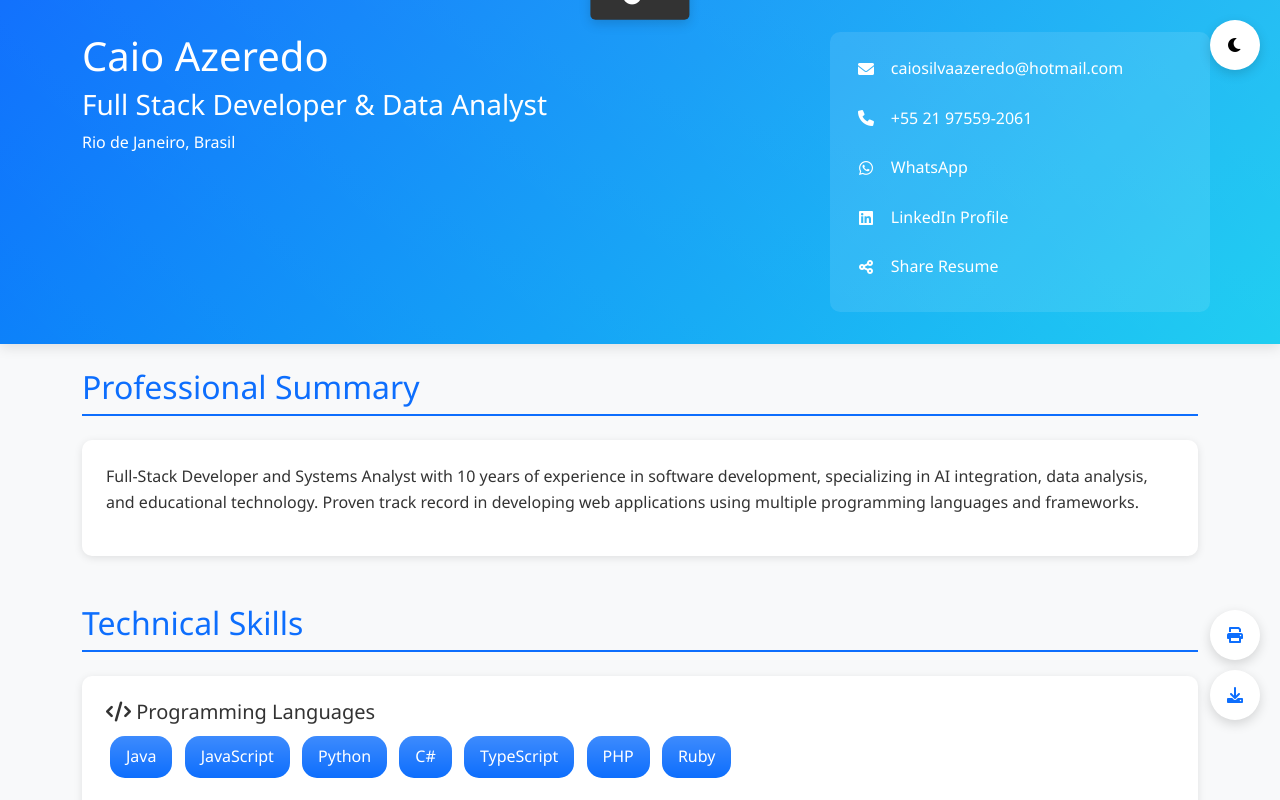
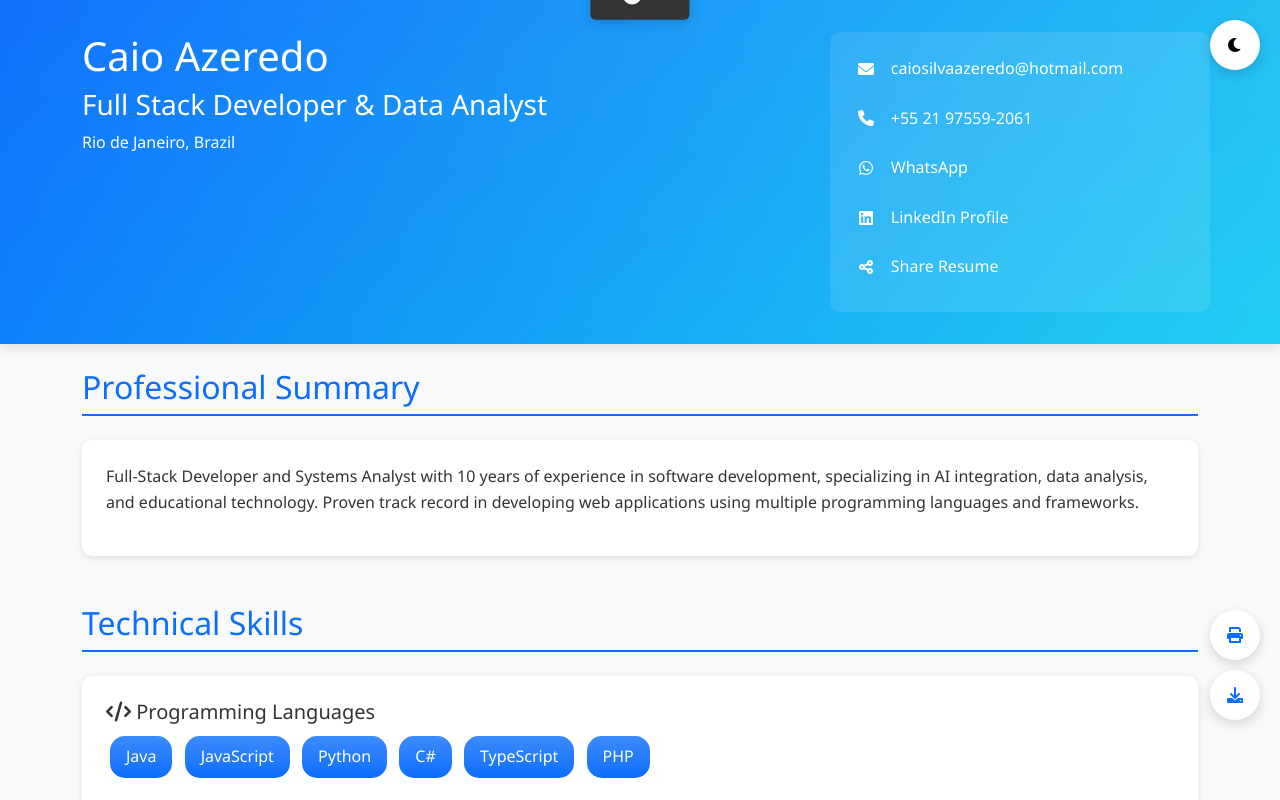
Before and after one commit to caiosazeredo/Resume-CaioAzeredo, a plain HTML site: page resume-page.html in a window 1280 px wide. Shown: the top 800 px of the page. Drawn offline with nearby package versions, Linux system fonts and the light colour scheme.

Commit message:
Update resume-page.html

```diff
--- a/resume-page.html
+++ b/resume-page.html
@@ -411,7 +411,7 @@
                 <div class="col-md-8">
                     <h1 class="animate__animated animate__fadeInDown">Caio Azeredo</h1>
                     <h3 class="animate__animated animate__fadeInLeft">Full Stack Developer & Data Analyst</h3>
-                    <p class="animate__animated animate__fadeInRight">Rio de Janeiro, Brasil</p>
+                    <p class="animate__animated animate__fadeInRight">Rio de Janeiro, Brazil</p>
                 </div>
                 <div class="col-md-4 contact-info animate__animated animate__fadeInUp">
                     <a href="mailto:caiosilvaazeredo@hotmail.com" class="contact-link">
@@ -458,7 +458,6 @@
                     <span class="skill-badge" data-skill="C#">C#</span>
                     <span class="skill-badge" data-skill="TypeScript">TypeScript</span>
                     <span class="skill-badge" data-skill="PHP">PHP</span>
-                    <span class="skill-badge" data-skill="Ruby">Ruby</span>
                 </div>
 
                 <h5><i class="fas fa-layer-group"></i> Frameworks</h5>
```
